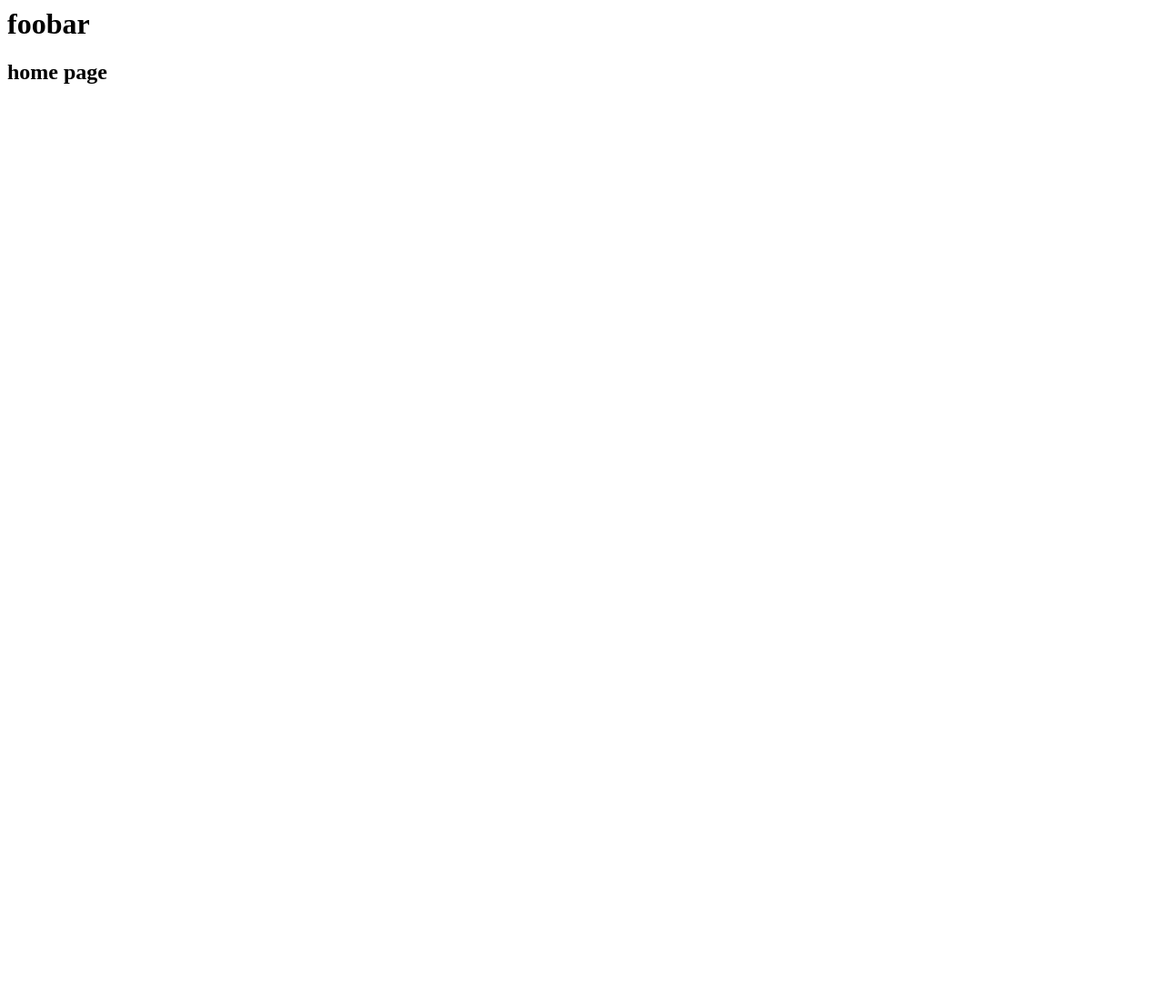
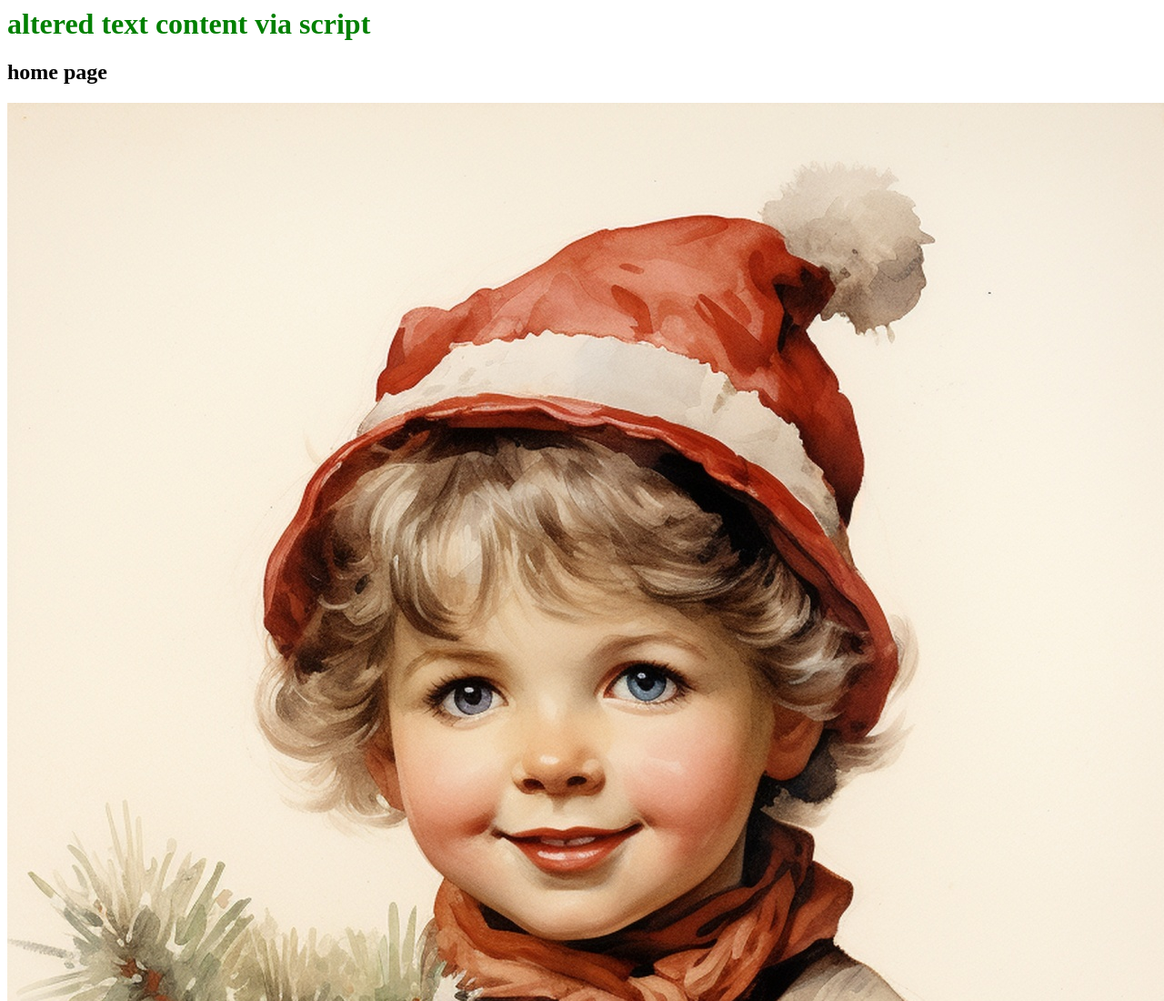
Before and after one commit to marvinalegre/foobar, a plain HTML site: page index.html in a window 1280 px wide. Shown: the top 1100 px of the page at 91% size. Before the commit the page ends 800 px from the top, so only its background shows below. Drawn offline with Linux system fonts and the light colour scheme.

Commit message:
add some assets

```diff
--- a/index.html
+++ b/index.html
@@ -1,2 +1,9 @@
+<head>
+  <link rel="stylesheet" href="style.css">
+  <script defer src="script.js"></script>
+</head>
+
 <h1>foobar</h1>
 <h2>home page</h2>
+
+<img src="foo.jpg">
--- /dev/null
+++ b/script.js
@@ -0,0 +1,2 @@
+document.getElementsByTagName("h1")[0].textContent =
+  "altered text content via script";
--- /dev/null
+++ b/style.css
@@ -0,0 +1,3 @@
+h1 {
+  color: green;
+}
```
Also changed, not shown: foo.jpg (added).
